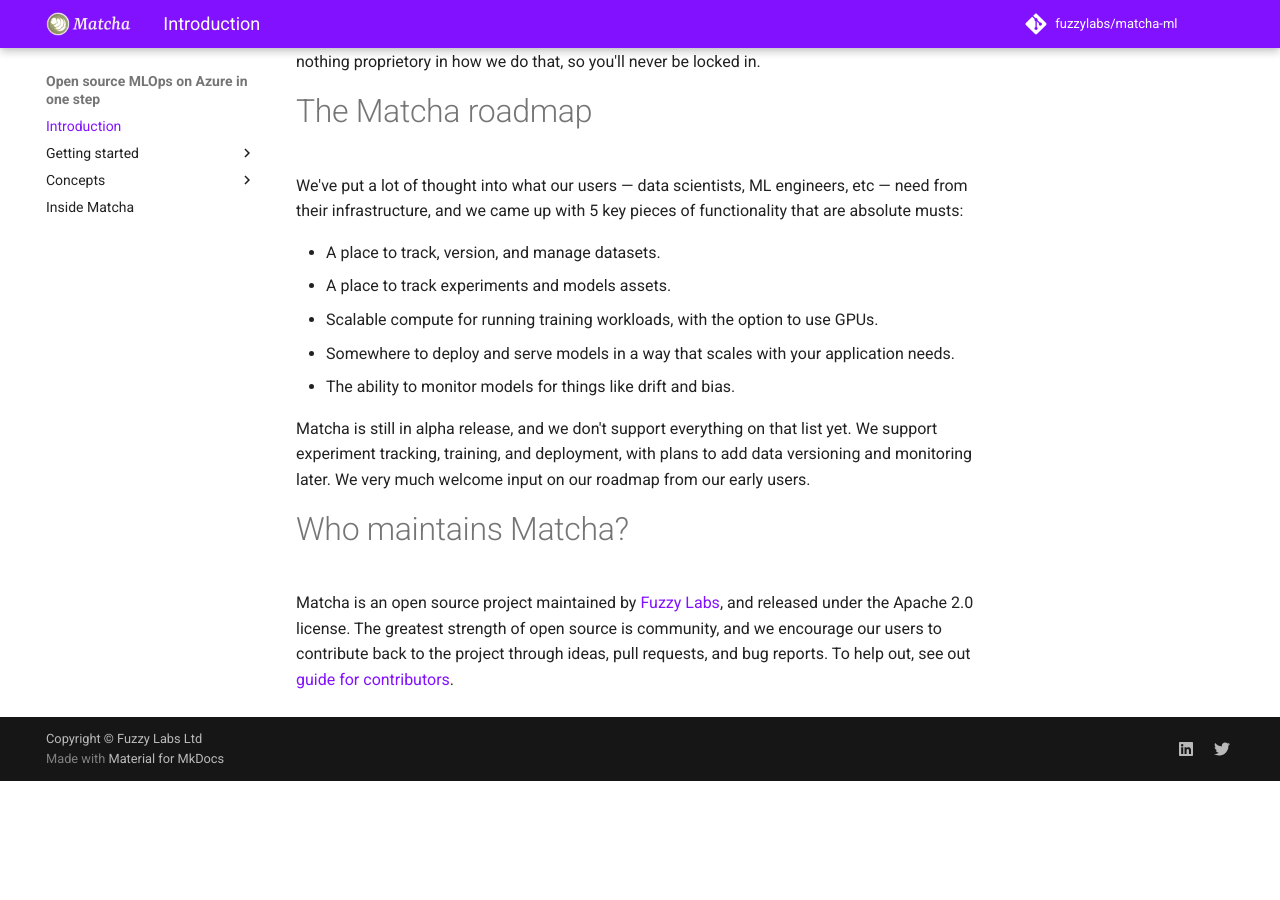
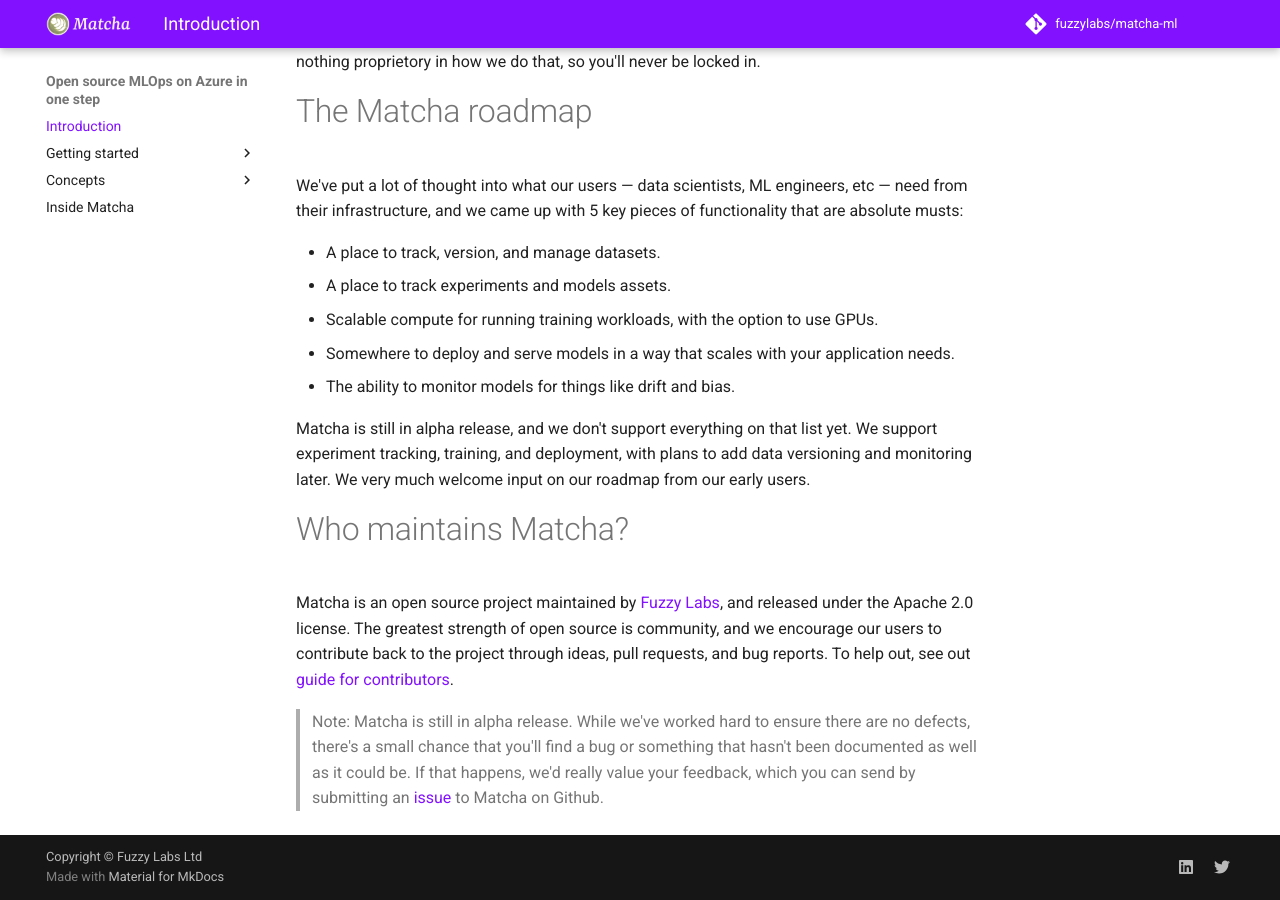
Before and after one commit to fuzzylabs/matcha, an MkDocs documentation site: the page built from docs/index.md, in a window 1280 px wide and 900 px high, scrolled down 1532 px. Built offline with MkDocs 1.6.1 and Material for MkDocs 9.7.7, drawn with Linux system fonts in a browser that asks for light colours; comment, search, counter and statistics services are not loaded; before the commit the page ends 2313 px from its top, so only the background shows below that.

Commit message:
RPD-172 added note on alpha

```diff
--- a/docs/index.md
+++ b/docs/index.md
@@ -43,3 +43,5 @@
 # Who maintains Matcha?
 
 Matcha is an open source project maintained by [Fuzzy Labs](https://fuzzylabs.ai), and released under the Apache 2.0 license. The greatest strength of open source is community, and we encourage our users to contribute back to the project through ideas, pull requests, and bug reports. To help out, see out [guide for contributors](https://github.com/fuzzylabs/matcha/blob/main/CONTRIBUTING.md).
+
+> Note: Matcha is still in alpha release. While we've worked hard to ensure there are no defects, there's a small chance that you'll find a bug or something that hasn't been documented as well as it could be. If that happens, we'd really value your feedback, which you can send by submitting an [issue](https://github.com/fuzzylabs/matcha/issues/new/choose) to Matcha on Github.
```
Also changed, not shown: README.md (+3 -1 lines), docs/getting-started.md (+2 -0 lines).
